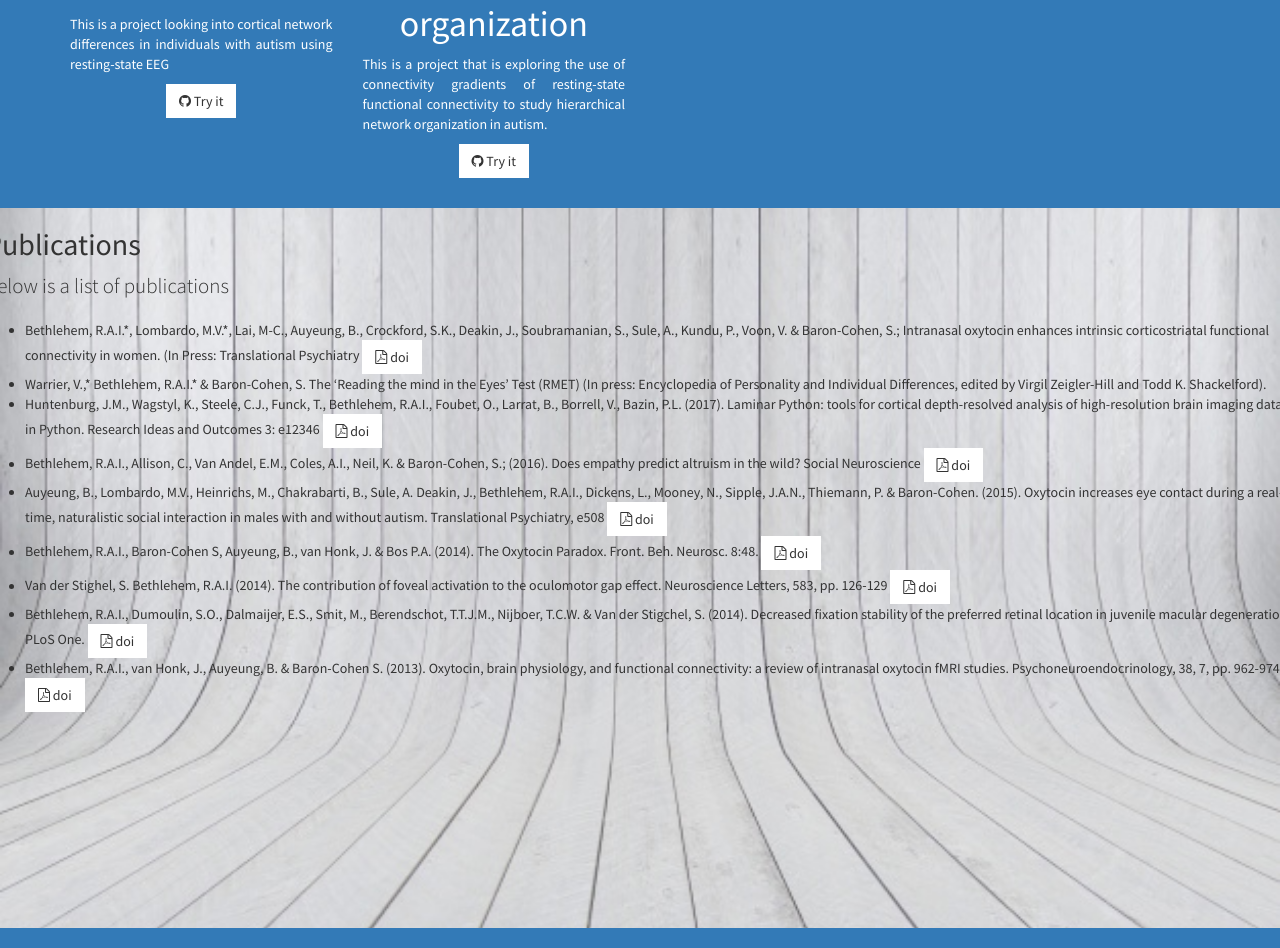
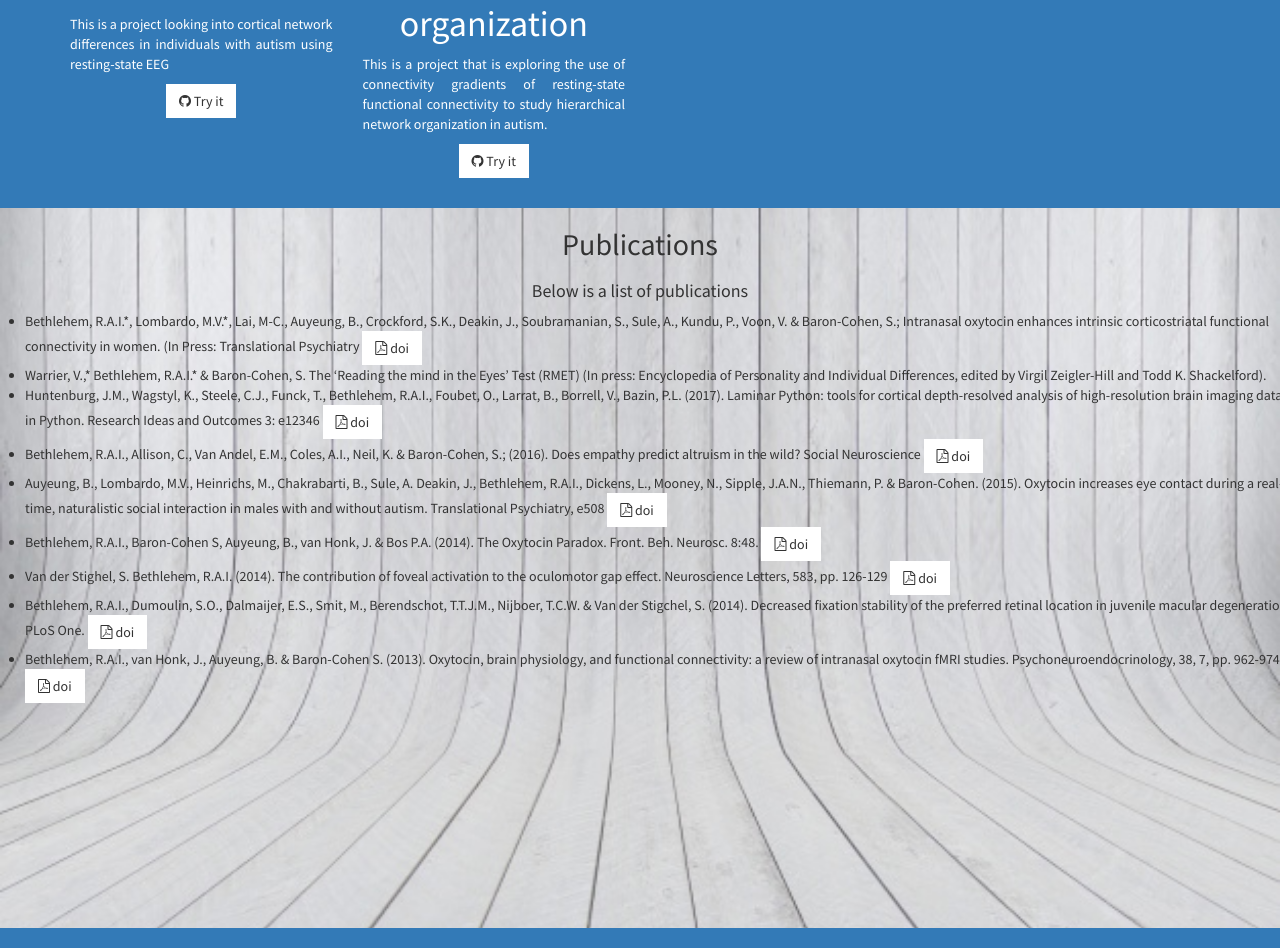
Before and after one commit to rb643/raibethlehem.github.io, a Jekyll site: the page built from index.html, in a window 1280 px wide. Shown: the part 1201-2149 px from the top of the page. Built offline with Jekyll 4.4.1, drawn with Linux system fonts in a browser that asks for light colours.

Commit message:
Update publications.html

```diff
--- a/_includes/_html/publications.html
+++ b/_includes/_html/publications.html
@@ -1,8 +1,8 @@
 <section id="publications" class="publications">
             <div class="row">
-                        <h2>Publications</h2>
+                        <h2 align="center"> Publications </h2>
                         <p class="lead">
-                         Below is a list of publications
+                         <h4 align="center"> Below is a list of publications </h4>
                         </p>
                         <ul>
                                     <li>
```
